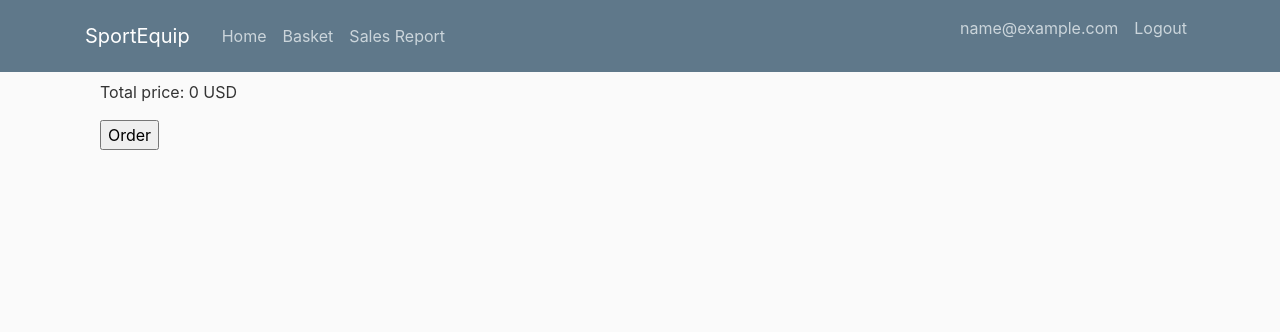
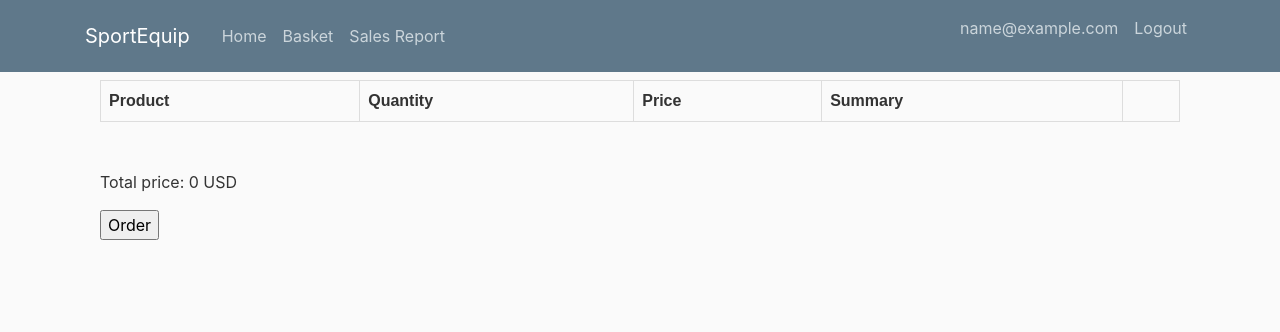
Before and after one commit to IgorBizhyk/sportequip, a Django app: page /basket/ in a window 1280 px wide. Shown: the top 332 px of the page. Run offline with Django 3.2, Linux system fonts and the light colour scheme; the visitor is signed in with stand-in values (Sample User, id 1); data comes from the database, SQL or seed files in the repository; data that the repository does not hold is empty; parts of the project's set-up code (start-up, migrations or seed data) failed here and were passed over; some libraries are stand-ins or nearby versions.

Commit message:
update styles

```diff
--- /dev/null
+++ b/static/css/basket.css
@@ -0,0 +1,15 @@
+table {
+  font-family: arial, sans-serif;
+  border-collapse: collapse;
+  width: 100%;
+}
+
+td, th {
+  border: 1px solid #dddddd;
+  text-align: left;
+  padding: 8px;
+}
+
+tr:nth-child(even) {
+  background-color: #dddddd;
+}
--- a/templates/base.html
+++ b/templates/base.html
@@ -13,6 +13,9 @@
     <link rel="stylesheet" href="https://maxcdn.bootstrapcdn.com/bootstrap/4.0.0/css/bootstrap.min.css" integrity="sha384-Gn5384xqQ1aoWXA+058RXPxPg6fy4IWvTNh0E263XmFcJlSAwiGgFAW/dAiS6JXm" crossorigin="anonymous">
 
     <link rel="stylesheet" type="text/css" href="{% static 'css/main.css' %}">
+
+    {% block links %}
+    {% endblock links %}
 
     {% if title %}
         <title>SportEquip - {{ title }}</title>
--- a/templates/basket/basket_list.html
+++ b/templates/basket/basket_list.html
@@ -1,29 +1,44 @@
 {% extends 'base.html' %}
+{% load static %}
+
+{% block links %}
+    <link rel="stylesheet" type="text/css" href="{% static 'css/basket.css' %}">
+{% endblock links %}
+
 
 {% block content %}
     <div class="content-center">
-        <!-- Велосипеди -->
         <div class="main container-fluid padding">
+            <table>
+                <tr>
+                    <th>Product</th>
+                    <th>Quantity</th>
+                    <th>Price</th>
+                    <th>Summary</th>
+                    <th></th>
+                </tr>
                 {% for basket_item in basketitem_list %}
-                <div class="block1 row">
-                    <div style="margin: 20px">
+                    <tr>
+                        <td>
                             <a href="{% url 'products:product-detail' basket_item.product.pk %}">
                                 {{ basket_item.product.name }}
                             </a>
-                    </div>
-                    <p style="margin: 20px">Quantity: {{ basket_item.quantity }} piece(s)</p>
-                    <p style="margin: 20px">Price: {{ basket_item.product.price }} USD.</p>
-                    <p style="margin: 20px">Summary: {{ basket_item.item_price }} USD.</p>
+                        </td>
+                        <td>{{ basket_item.quantity }}</td>
+                        <td>{{ basket_item.product.price }} USD</td>
+                        <td>{{ basket_item.item_price }} USD</td>
 
-                    <div style="margin: 20px">
+                        <td>
                             <form action="{% url 'basket:remove-basket-item' basket_item.pk %}" method="post">
                                 {% csrf_token %}
                                 <input type="submit" value="Remove">
                             </form>
-                    </div>
-                </div>
+                        </td>
+                    </tr>
                 {% endfor %}
-            <div>
+            </table>
+
+            <div class="mt-5">
                 <p>Total price: {{ basket.total_price }} USD</p>
                 <form action="{% url 'basket:order' %}" method="post">
                     {% csrf_token %}
@@ -31,6 +46,5 @@
                 </form>
             </div>
         </div>
-        <!-- ./Велосипеди -->
     </div>
 {% endblock content %}
```
Also changed, not shown: templates/products/product_detail.html (+26 -15 lines), templates/products/product_list.html (+3 -5 lines). Lines whose indentation alone changed are shown as unchanged.
